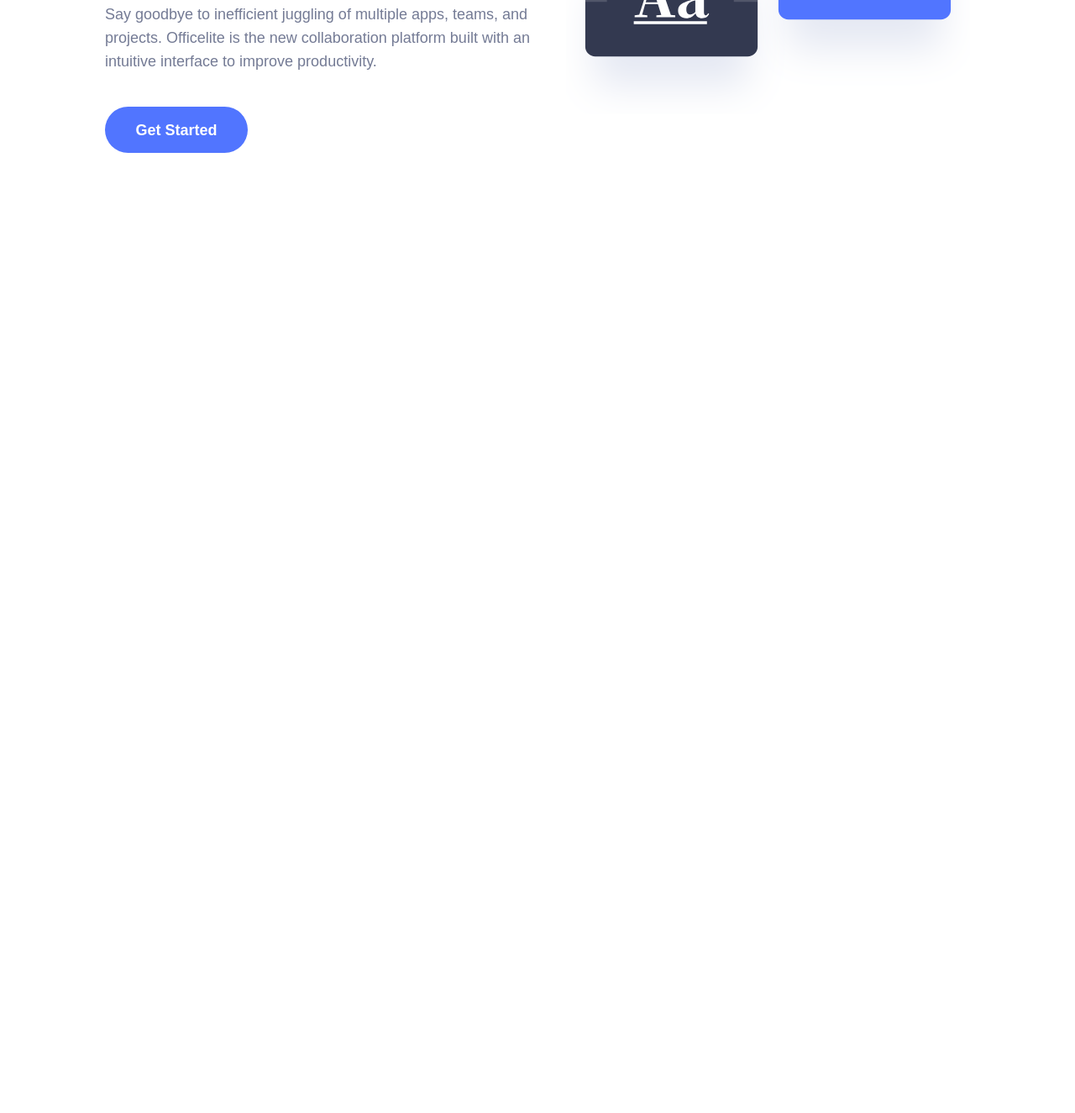
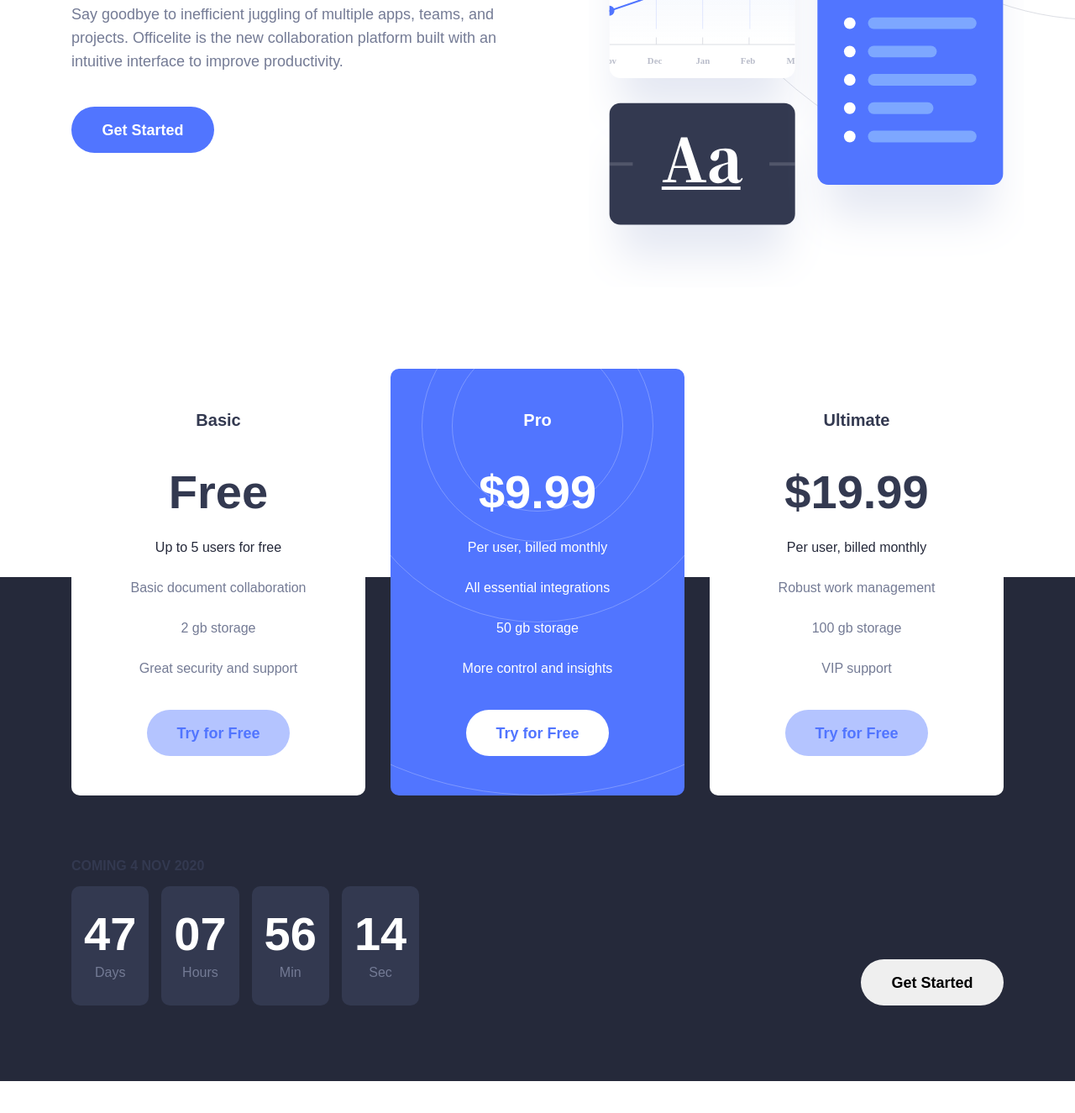
Before and after one commit to louiseweb/Officelite, a plain HTML site: page index.html in a window 1280 px wide. Shown: the part 499-1824 px from the top of the page at 84% size. Before the commit the page ends 800 px from the top, so only its background shows below. Drawn offline with Linux system fonts and the light colour scheme.

Commit message:
completed offer section and footer layout

```diff
--- a/index.html
+++ b/index.html
@@ -11,6 +11,7 @@
 </head>
 
 <body>
+  <!-- Hero Section -->
   <header class="hero">
     <div class="hero__content container">
       <div class="hero__content-left">
@@ -27,44 +28,74 @@
     </div>
   </header>
 
+  <!-- Offer Section -->
+  <section class="offer container">
+    <div class="offer__item basic bg-light">
+      <h2 class="offer__heading">Basic</h2>
+      <h1 class="offer__price">Free</h1>
+      <p class="offer__features p2 txt-dark">Up to 5 users for free</p>
+      <p class="offer__features p2">Basic document collaboration</p>
+      <p class="offer__features p2">2 gb storage</p>
+      <p class="offer__features p2">Great security and support</p>
+      <button class="offer__btn btn-medium">Try for Free</button>
+    </div>
+    <div class="offer__item pro bg-dark">
+      <h2 class="offer__heading txt-light">Pro</h2>
+      <h1 class="offer__price txt-light">$9.99</h1>
+      <p class="offer__features p2 txt-light">Per user, billed monthly</p>
+      <p class="offer__features p2 txt-light">All essential integrations</p>
+      <p class="offer__features p2 txt-light">50 gb storage</p>
+      <p class="offer__features p2 txt-light">More control and insights</p>
+      <button class="offer__btn btn-light">Try for Free</button>
+    </div>
+    <div class="offer__item ultimate bg-light">
+      <h2 class="offer__heading">Ultimate</h2>
+      <h1 class="offer__price">$19.99</h1>
+      <p class="offer__features p2 txt-dark">Per user, billed monthly</p>
+      <p class="offer__features p2">Robust work management</p>
+      <p class="offer__features p2">100 gb storage</p>
+      <p class="offer__features p2">VIP support</p>
+      <button class="offer__btn btn-medium">Try for Free</button>
+    </div>
+  </section>
+  <footer class="footer">
+    <div class="footer__content container">
+      <div class="footer__left">
+        <h3>Coming <span>4 Nov 2020</span></h3>
+        <div class="footer__countdown">
+          <div class="footer__time">
+            <h1 class="txt-light">47</h1>
+            <p class="p2">Days</p>
+          </div>
+          <div class="footer__time">
+            <h1 class="txt-light">07</h1>
+            <p class="p2">Hours</p>
+          </div>
+          <div class="footer__time">
+            <h1 class="txt-light"> 56</h1>
+            <p class="p2">Min</p>
+          </div>
+          <div class="footer__time">
+            <h1 class="txt-light">14</h1>
+            <p class="p2">Sec</p>
+          </div>
+        </div>
+      </div>
+      <div class="footer__right">
+        <button>Get Started</button>
+      </div>
+    </div>
+
+  </footer>
 
 
 
 
 
-  <!-- Basic
-  Free
-  Up to 5 users for free
-  Basic document collaboration
-  2 gb storage
-  Great security and support
-  Try for Free
-
-  Pro
-  $9.99
-  Per user, billed monthly
-  All essential integrations
-  50 gb storage
-  More control and insights
-  Try for Free
-
-  Ultimate
-  $19.99
-  Per user, billed monthly
-  Robust work management
-  100 gb storage
-  VIP support
-  Try for Free -->
+  <!-- If you're choosing to make this timer dynamic, have it countdown from the date you set above -->
 
   <!-- If you're choosing to make this date dynamic, set it to 30 days in the future from the moment the visitor views the page -->
-  <!-- Coming 4 Nov 2020 -->
 
-  <!-- If you're choosing to make this timer dynamic, have it countdown from the date you set above -->
-  <!-- 47 Days
-  07 Hours
-  56 Min
-  14 Sec
-  Get Started -->
 </body>
 
 </html>
--- a/style.css
+++ b/style.css
@@ -37,9 +37,9 @@ img {
 
 /* Container */
 .container {
-    width: 1110px;
+    max-width: calc(1110px + 160px);
     margin: 0 auto;
-    padding: 0px 40px;
+    padding: 0px 80px;
 }
 
 /* Fonts */
@@ -77,6 +77,15 @@ h2 {
 h3 {
     font-size: 16px;
     line-height: 48px;
+    text-transform: uppercase;
+}
+
+.txt-light {
+    color: var(--white);
+}
+
+.txt-dark {
+    color: var(--dark-grey);
 }
 
 /* Buttons */
@@ -109,9 +118,24 @@ button:hover {
     color: var(--royal-blue);
 }
 
+.bg-light {
+    background-color: var(--white);
+}
+
+.bg-dark {
+    background-color: var(--royal-blue);
+}
+
 /* Layout */
 
 /* Hero Section */
+.hero {
+    background-image: url('assets/home/bg-pattern-header.svg');
+    background-repeat: no-repeat;
+    background-position: 740px -400px;
+    margin-bottom: 257px;
+}
+
 .hero__content {
     padding-top: 80px;
     display: flex;
@@ -130,3 +154,80 @@ button:hover {
     max-width: 540px;
     margin-bottom: 40px;
 }
+
+.hero__content-right {
+    display: flex;
+    justify-content: flex-end;
+}
+
+.hero__image {
+  transform: translate(24px, 160px);
+}
+
+/* Offer Section */
+.offer {
+    display: flex;
+    height: 508px;
+}
+
+.offer__item {
+    border-radius: 10px;
+    display: flex;
+    flex-direction: column;
+    align-items: center;
+    justify-content: center;
+    height: 100%;
+    width: 100%;
+    text-align: center;
+    z-index: 1;
+}
+
+.offer__item:not(:last-child) {
+    margin-right: 30px;
+}
+
+.pro {
+    background-image: url('assets/home/bg-pattern-pricing.svg');
+    background-repeat: no-repeat;
+    background-position: center bottom;
+}
+
+.offer__heading {
+    margin-bottom: 40px;
+}
+
+.offer__price,
+.offer__features {
+    margin-bottom: 20px;
+}
+
+.offer__btn {
+    margin-top: 15px;
+}
+
+/* Footer Section */
+
+.footer {
+    background-color: var(--dark-grey);
+    transform: translateY(-260px);
+}
+
+.footer__content {
+    display: flex;
+    justify-content: space-between;
+    align-items: flex-end;
+    height: 600px;
+    padding-bottom: 90px;
+}
+
+.footer__countdown {
+    display: flex;
+}
+
+.footer__time {
+    background-color: var(--grey);
+    margin-right: 15px;
+    border-radius: 10px;
+    padding: 25px 15px;
+    text-align: center;
+}
```
